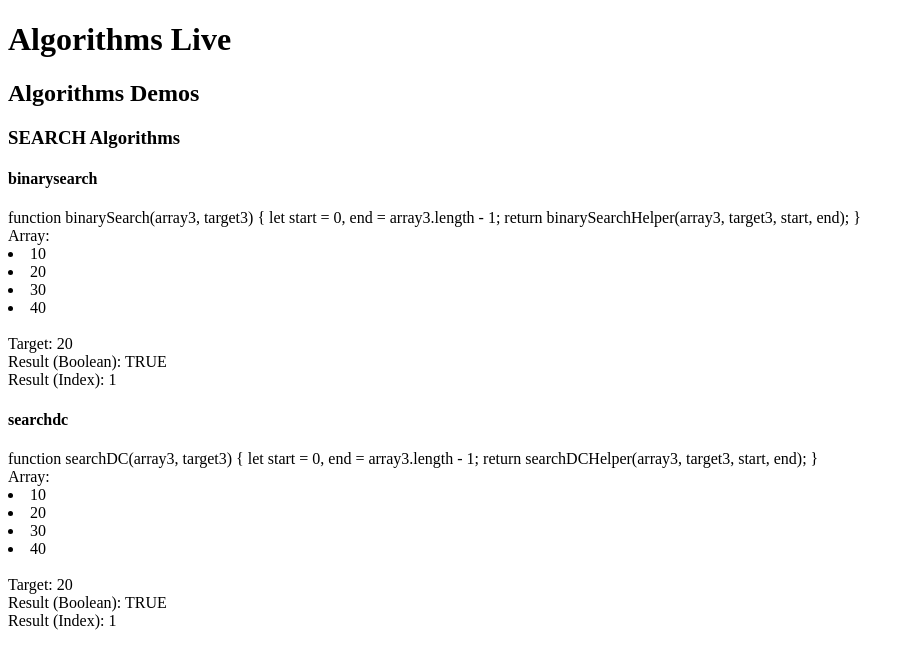
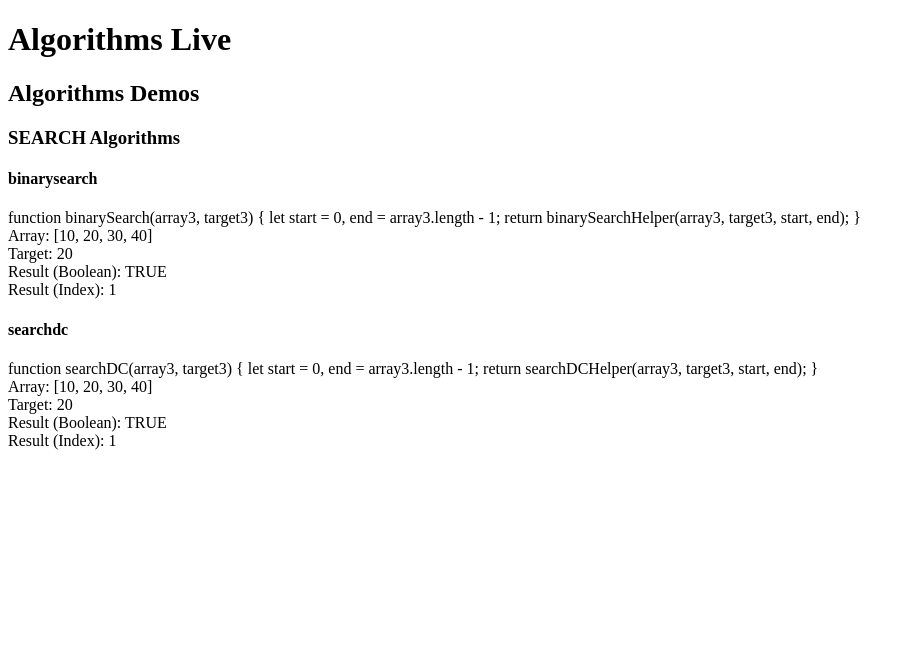
Before and after one commit to seanlee31/algorithmslive, a React app: page / in a window 1280 px wide. Shown: the top 668 px of the page, without its empty margins (0-914 px from the left). Built offline with nearby package versions, Linux system fonts and the light colour scheme; the HTML template or start-up script is replaced by a standard one.

Commit message:
[MISC] Change the display style of input array.

```diff
--- a/src/app/App.jsx
+++ b/src/app/App.jsx
@@ -83,7 +83,7 @@ class AlgorithmDemoResult extends Component {
    render() {
       return (
          <div>
-            Array: {array.map( (el) => <li>{el}</li> )} <br/>
+            Array: [{array.join(', ')}] <br/>
             Target: {target} <br/>
             Result (Boolean): {String(this.props.result.bool).toUpperCase()} <br/>
             Result (Index): {this.props.result.idx} <br/>
```
